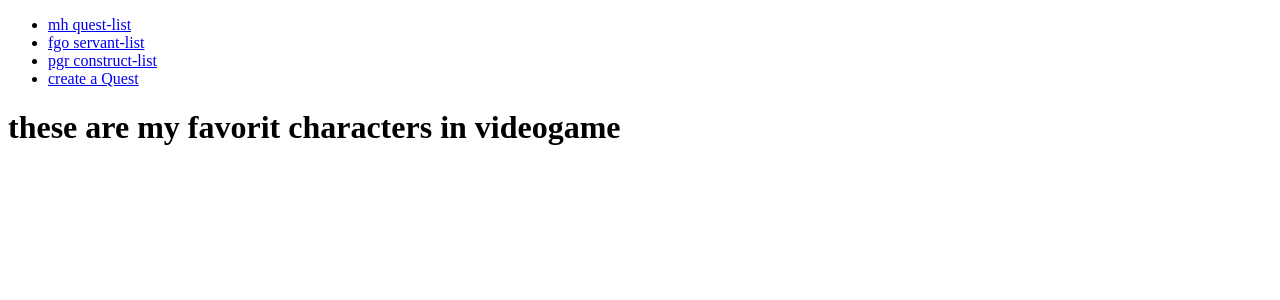
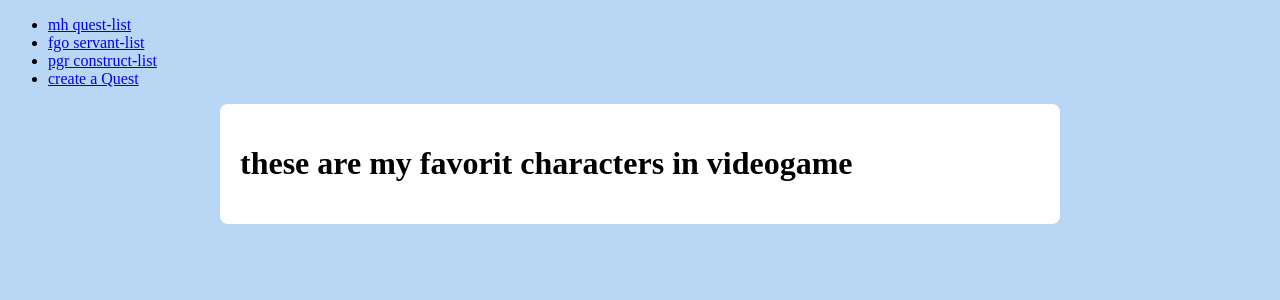
Before and after one commit to FirstHassan24/questlog-py, a Django app: page / in a window 1280 px wide. Shown: the top 300 px of the page. Run offline with Django 5.2, Linux system fonts and the light colour scheme.

Commit message:
style: add container layout and blue background theme to logbook pages

```diff
--- a/logbook/static/logbook/style.css
+++ b/logbook/static/logbook/style.css
@@ -0,0 +1,11 @@
+body {
+    background-color: #b7d7f4;/* A nice, light aliceblue color */
+}
+.container{
+max-width: 800px; /* The content wont get wider than 800 pixel */
+margin: 0 auto; /* This is a magic trick to center a block element */
+padding:20px;/* Adds some space around the inside of the container */
+background-color: white;/* Give it a white background to stand out */
+border-radius: 8px;/* Rounds the corners*/
+
+}
--- a/logbook/templates/logbook/base.html
+++ b/logbook/templates/logbook/base.html
@@ -16,10 +16,13 @@
 <li> <a href="{% url 'create-quest' %}"> create a Quest </a> </li>
 
 </ul></nav>
+<!-- store the main content inside a container for css -->
+<main class="container">
 <!--create a block for my child templates-->
 {% block content %}
 <h1>these are my favorit characters in videogame</h1>
 
 {% endblock %}
+</main>
 </body>
 </html>
```
